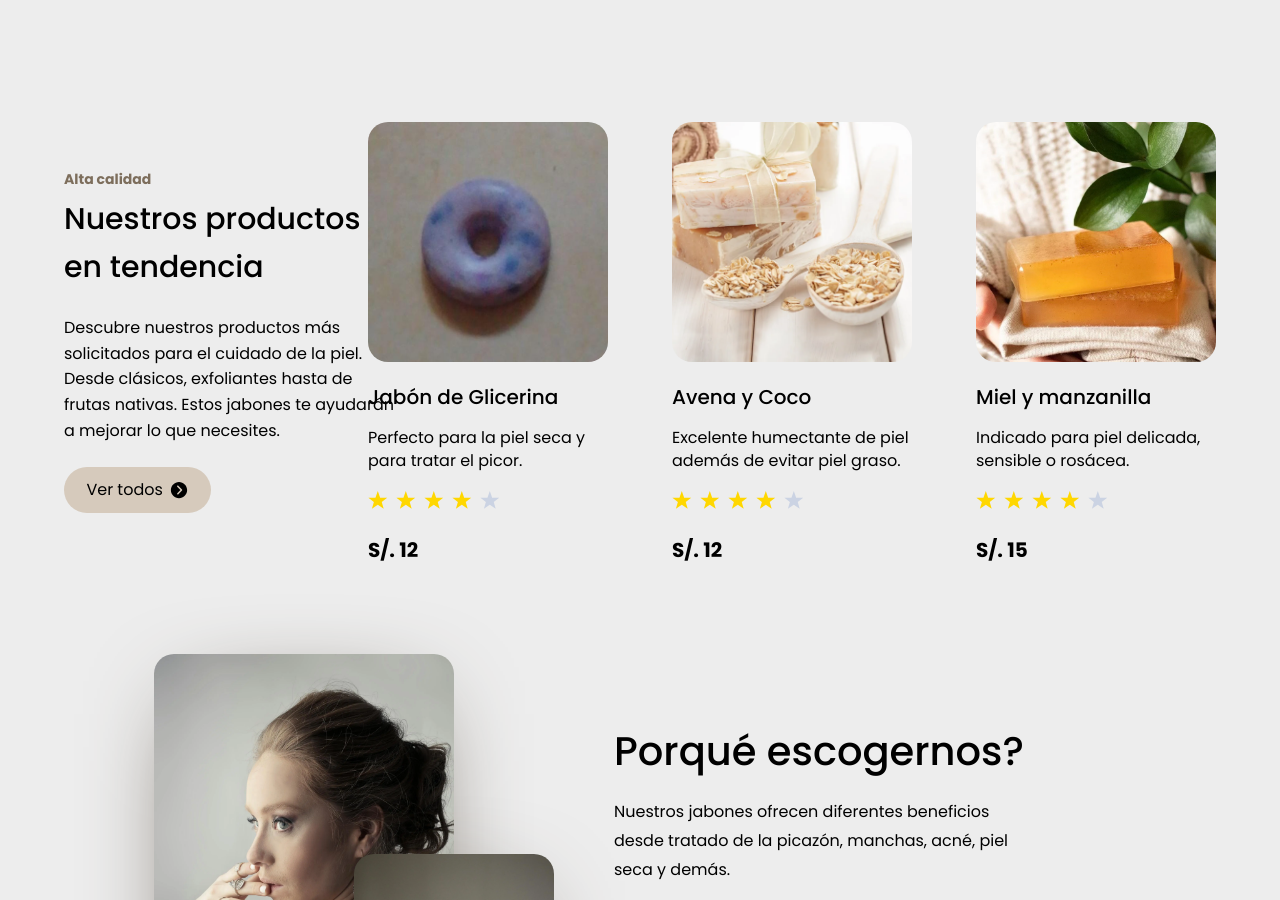
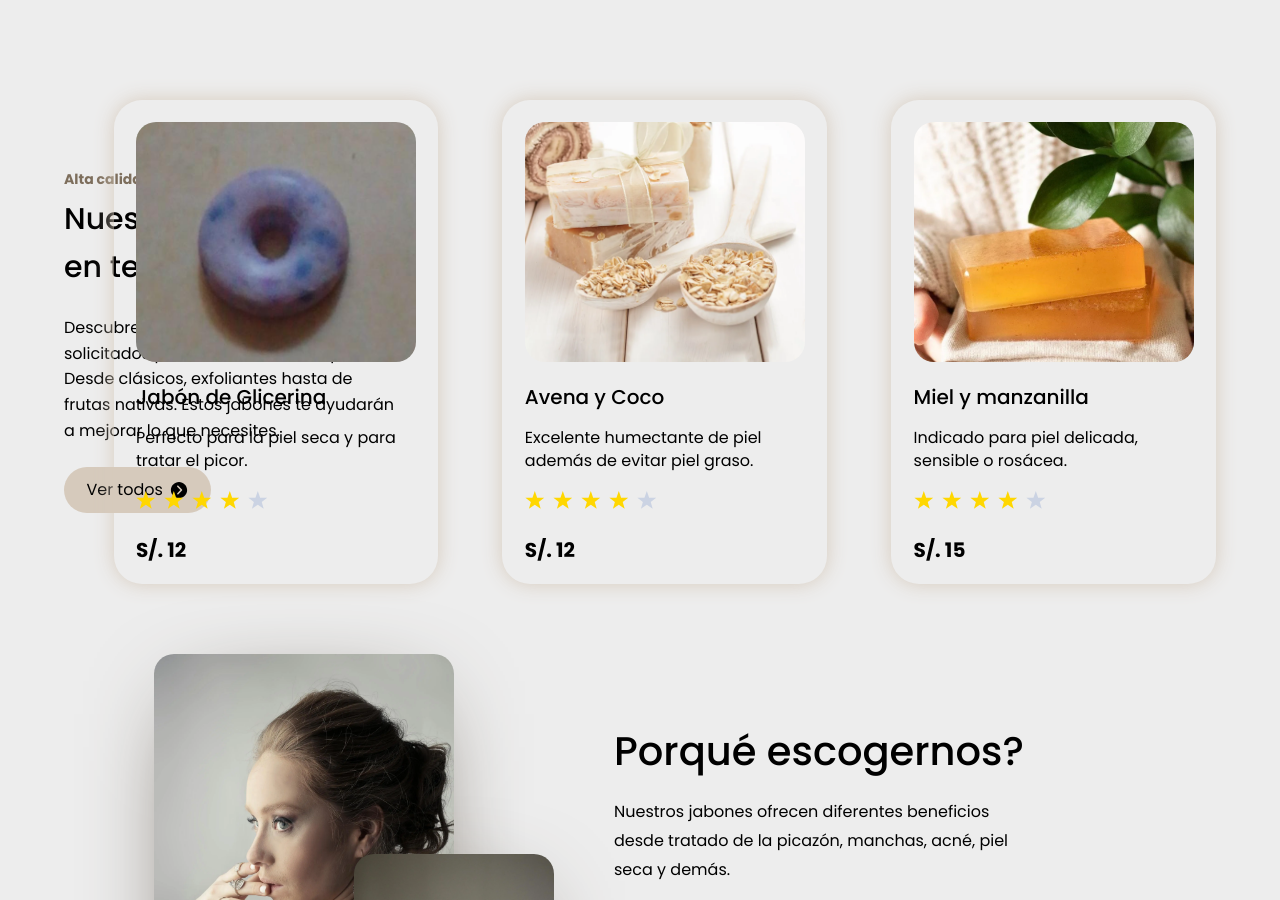
Before and after one commit to donatto22/jabones-jya, a React (Vite) app: page / in a window 1280 px wide. Shown: the part 802-1702 px from the top of the page. Built offline with nearby package versions, Linux system fonts and the light colour scheme.

Commit message:
Se agrega sombra a los productos en tendencia

```diff
--- a/src/jabonesapp/views/TrendingProducts.jsx
+++ b/src/jabonesapp/views/TrendingProducts.jsx
@@ -8,10 +8,12 @@ import GlicerineSoap from '../../assets/glicerine_soap.png'
 import AvenaCoco from '../../assets/avena_coco.webp'
 import MielManzanilla from '../../assets/miel_manzanilla.webp'
 
-const ProductCard = ({ imageUrl, productTitle, productDescription, price }) => {
+const ProductCard = ({ imageUrl, productTitle, productDescription, price, aosDuration }) => {
     return (
-        <VStack align='start' w='240px'>
-            <Box borderRadius='20px' overflow='hidden' w='240px' h='240px'
+        <VStack data-aos="fade-left" data-aos-duration={aosDuration}
+        align='start' w='280px' boxShadow='0 0 20px var(--soap)'
+        padding='1.4em' borderRadius='calc(20px + 1em/2)'>
+            <Box borderRadius='20px' overflow='hidden' w='280px' h='240px'
             bgImage={imageUrl} bgSize='cover' bgPos='center'
             >
                 {/* <Image src={imageUrl} width='240px' alt={productTitle} loading='lazy' /> */}
@@ -44,16 +46,19 @@ export const TrendingProducts = () => {
 
                 <HStack width='70%' justify='end' spacing='4em'>
                     <ProductCard price='12'
+                    aosDuration='1200'
                     imageUrl={GlicerineSoap}
                     productTitle='Jabón de Glicerina'
                     productDescription='Perfecto para la piel seca y para tratar el picor.' />
 
                     <ProductCard price='12'
+                    aosDuration='1400'
                     imageUrl={AvenaCoco}
                     productTitle='Avena y Coco'
                     productDescription='Excelente humectante de piel además de evitar piel graso.' />
 
                     <ProductCard price='15'
+                    aosDuration='1400'
                     imageUrl={MielManzanilla}
                     productTitle='Miel y manzanilla'
                     productDescription='Indicado para piel delicada, sensible o rosácea.' />
```
